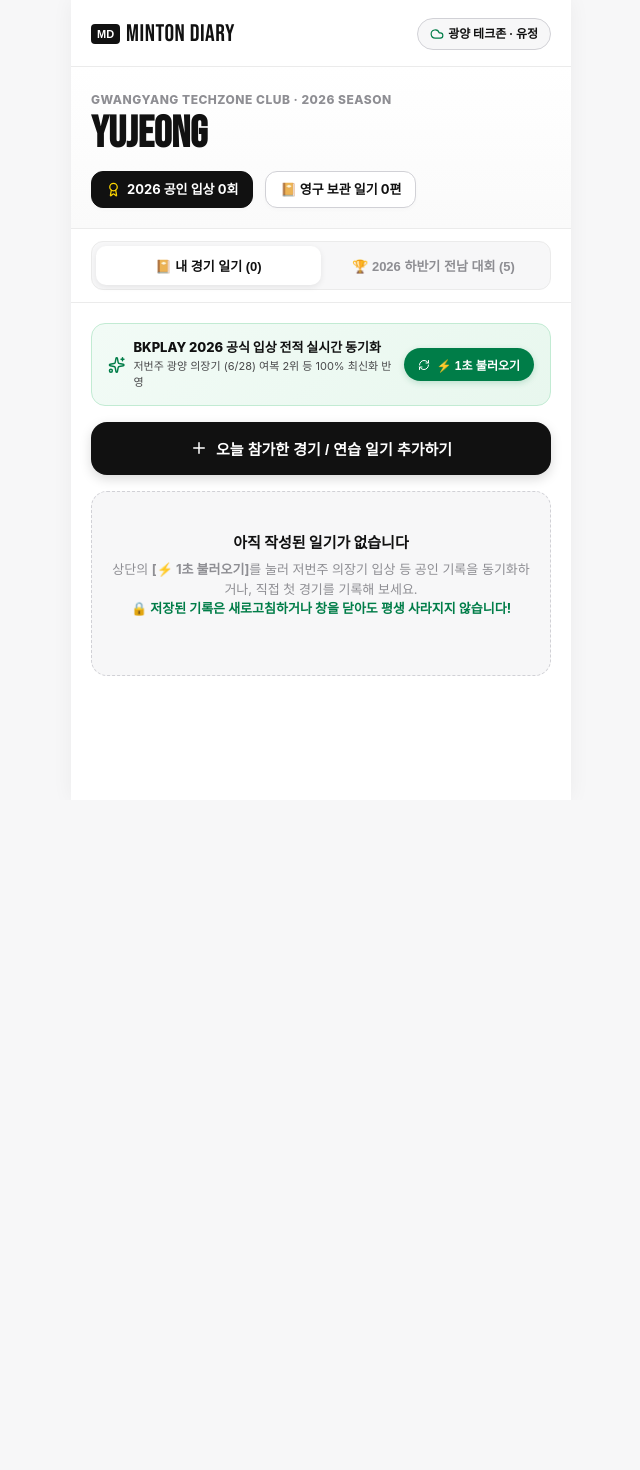
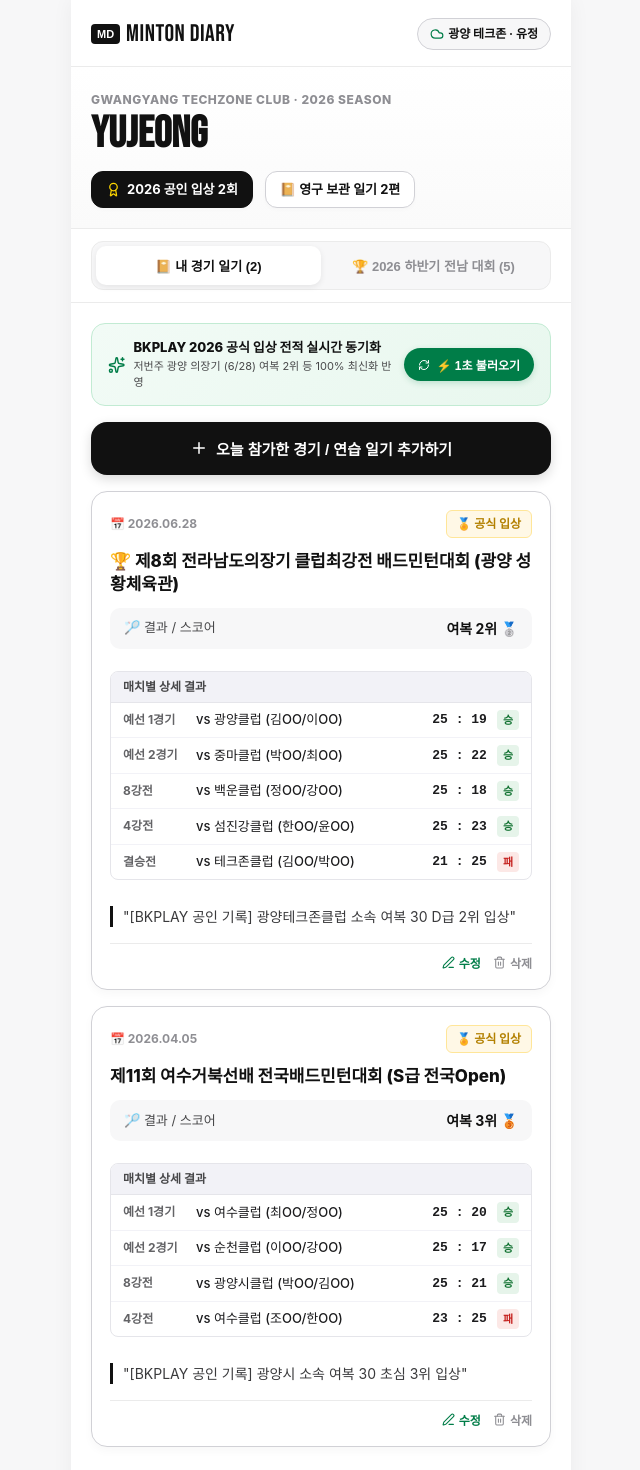
Before and after one commit to mathyujeong/minton-diary, a React (Vite) app: page / in a window 1280 px wide. Shown: the top 1470 px of the page, without its empty margins (319-959 px from the left). Before the commit the page ends 800 px from the top, so only its background shows below. Built offline with nearby package versions, Linux system fonts and the light colour scheme; a web font is replaced by a local one.

Commit message:
fix: 새로고침 시 로컬스토리지 자동 마이그레이션 적용하여 불필요한 수식어 제거 및 매치별 결과 즉시 표시

```diff
--- a/src/App.jsx
+++ b/src/App.jsx
@@ -9,20 +9,67 @@
 
   // 1. BULLETPROOF PERMANENT STORAGE (Never loses data on refresh!)
   const [matches, setMatches] = useState(() => {
-    const saved = localStorage.getItem("minton_diary_records_v1");
+    const saved = localStorage.getItem("minton_diary_records_v2") || localStorage.getItem("minton_diary_records_v1");
+    let parsed = [];
     if (saved) {
       try {
-        return JSON.parse(saved);
+        parsed = JSON.parse(saved);
       } catch (e) {
-        return [];
+        parsed = [];
       }
     }
-    return [];
+
+    const defaultBkRecords = [
+      {
+        id: "bk_2026_1",
+        tournament: "🏆 제8회 전라남도의장기 클럽최강전 배드민턴대회 (광양 성황체육관)",
+        date: "2026.06.28",
+        score: "여복 2위 🥈",
+        result: "AWARD",
+        memo: "[BKPLAY 공인 기록] 광양테크존클럽 소속 여복 30 D급 2위 입상",
+        videoUrl: "",
+        matchStream: [
+          { round: "예선 1경기", opponent: "vs 광양클럽 (김OO/이OO)", score: "25 : 19", result: "승" },
+          { round: "예선 2경기", opponent: "vs 중마클럽 (박OO/최OO)", score: "25 : 22", result: "승" },
+          { round: "8강전", opponent: "vs 백운클럽 (정OO/강OO)", score: "25 : 18", result: "승" },
+          { round: "4강전", opponent: "vs 섬진강클럽 (한OO/윤OO)", score: "25 : 23", result: "승" },
+          { round: "결승전", opponent: "vs 테크존클럽 (김OO/박OO)", score: "21 : 25", result: "패" }
+        ]
+      },
+      {
+        id: "bk_2026_2",
+        tournament: "제11회 여수거북선배 전국배드민턴대회 (S급 전국Open)",
+        date: "2026.04.05",
+        score: "여복 3위 🥉",
+        result: "AWARD",
+        memo: "[BKPLAY 공인 기록] 광양시 소속 여복 30 초심 3위 입상",
+        videoUrl: "",
+        matchStream: [
+          { round: "예선 1경기", opponent: "vs 여수클럽 (최OO/정OO)", score: "25 : 20", result: "승" },
+          { round: "예선 2경기", opponent: "vs 순천클럽 (이OO/강OO)", score: "25 : 17", result: "승" },
+          { round: "8강전", opponent: "vs 광양시클럽 (박OO/김OO)", score: "25 : 21", result: "승" },
+          { round: "4강전", opponent: "vs 여수클럽 (조OO/한OO)", score: "23 : 25", result: "패" }
+        ]
+      }
+    ];
+
+    if (parsed.length === 0) {
+      return defaultBkRecords;
+    }
+
+    // 자동 마이그레이션: 기존 로컬스토리지 데이터 중 화려한 수식어(🔥, 자랑스러운 등)가 남아있거나 matchStream이 없는 공인 기록을 최신 깔끔 버전으로 자동 교체
+    return parsed.map(m => {
+      const def = defaultBkRecords.find(d => d.id === m.id);
+      if (def && (!m.matchStream || m.memo.includes("🔥") || m.memo.includes("자랑스러운") || m.memo.includes("!!"))) {
+        return def;
+      }
+      return m;
+    });
   });
 
   // Automatically save to phone storage whenever matches change
   useEffect(() => {
-    localStorage.setItem("minton_diary_records_v1", JSON.stringify(matches));
+    localStorage.setItem("minton_diary_records_v2", JSON.stringify(matches));
   }, [matches]);
 
   // Modal State (Bottom Sheet) for adding/editing a match
```
